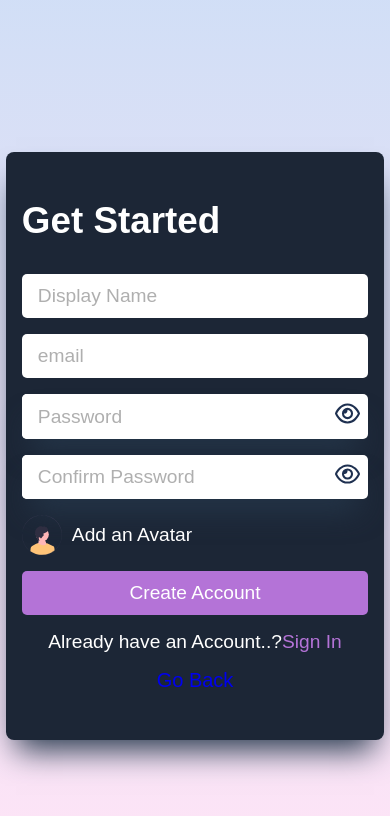
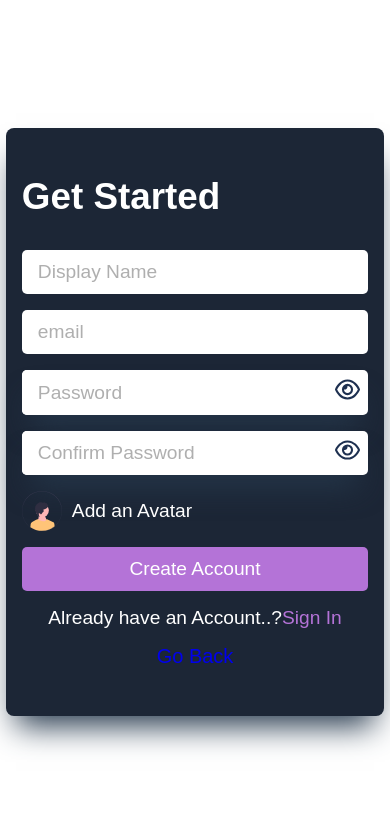
Before and after one commit to roht2103/chat-app, a React (Vite) app: page /signup-page in a window 390 px wide. Shown: the top 816 px of the page. Built offline with nearby package versions, Linux system fonts and the light colour scheme; no server answers; a web font is replaced by a local one.

Commit message:
fixed login and signup page height

```diff
--- a/src/components/login/Login.jsx
+++ b/src/components/login/Login.jsx
@@ -60,7 +60,7 @@ const LoginComponent = () => {
   };
   return (
     <>
-      <div className="body">
+      <div className="cont">
         <section>
           <div>
             <img src={signUpImg} alt="signUp.svg" />
--- a/src/components/signUp/SignUp.css
+++ b/src/components/signUp/SignUp.css
@@ -1,30 +1,27 @@
-.body {
-  /* background-image: linear-gradient(to top, #fbc2eb71 0%, #a6c0ee83 100%); */
+.cont {
   height: 100vh;
-  width: 100%;
-  /* display: flex;
+  width: 100vw;
+  position: fixed;
+  display: flex;
+  align-items: center;
   justify-content: center;
-  align-items: center; */
-  display: grid;
-  place-items: center;
-  /* position: relative; */
 }
-.body section {
-  margin-top: 3rem;
+.cont section {
+  /* margin-top: 3rem; */
   height: fit-content;
   width: 80vw;
   display: flex;
-  position: sticky;
+  /* position: sticky; */
   /* padding: 1 rem; */
   /* min-width: 1000px; */
 }
-.body section div {
+.cont section div {
   box-shadow: rgb(38, 57, 77) 0px 20px 30px -10px;
   height: 100%;
   /* width: 50%; */
   display: flex;
 }
-.body section .login-form {
+.cont section .login-form {
   width: 60%;
   height: auto;
   border-top-right-radius: 8px;
@@ -36,16 +33,16 @@
   justify-content: center;
   gap: 2rem;
 }
-.body section .login-form h1 {
+.cont section .login-form h1 {
   font-size: 2.3rem;
 }
-.body section .login-form form {
+.cont section .login-form form {
   display: flex;
   flex-direction: column;
   gap: 1rem;
   width: 70%;
 }
-.body section .login-form form input {
+.cont section .login-form form input {
   width: 100%;
   padding: 0.7rem 1rem;
   border: 0px;
@@ -55,31 +52,31 @@
   outline: none;
   /* border: 3px solid #b473d7; */
 }
-.body section .login-form form .inputPass {
+.cont section .login-form form .inputPass {
   background-color: white;
   border-radius: 5px;
 }
-.body section .login-form form .avatar {
+.cont section .login-form form .avatar {
   display: flex;
   align-items: center;
   gap: 10px;
   cursor: pointer;
 }
-.body section .login-form form .avatar p {
+.cont section .login-form form .avatar p {
   font-size: 1.2rem;
 }
-.body section .login-form form p {
+.cont section .login-form form p {
   text-align: center;
   font-size: 1.2rem;
 }
-.body section .login-form form p .signInBtn {
+.cont section .login-form form p .signInBtn {
   border: 0px;
   color: #b473d7;
   background-color: #1c2636;
   font-size: 1.2rem;
   cursor: pointer;
 }
-.body section div:nth-child(1) {
+.cont section div:nth-child(1) {
   width: 40%;
   height: auto;
   background-color: #b473d7;
@@ -89,52 +86,52 @@
   justify-content: center;
   align-items: center;
 }
-.body section .login-form form #submit-btn {
+.cont section .login-form form #submit-btn {
   background-color: #b473d7;
   color: white;
   cursor: pointer;
 }
-.body section div:nth-child(1) img {
+.cont section div:nth-child(1) img {
   height: 60%;
 }
 @media (max-width: 1323px) {
-  .body section .login-form form {
+  .cont section .login-form form {
     width: 100%;
   }
 
-  .body section {
+  .cont section {
     /* justify-content: center; */
     /* padding: 5rem 0rem; */
   }
 }
 @media (max-width: 1200px) {
-  .body section .login-form {
+  .cont section .login-form {
     width: 80%;
   }
 }
 @media (max-width: 1120px) {
-  .body section {
+  .cont section {
     width: 90%;
   }
 }
 @media (max-width: 930px) {
-  .body section .login-form {
+  .cont section .login-form {
     width: 90%;
     border-radius: 0.5rem;
   }
-  .body section div:nth-child(1) {
+  .cont section div:nth-child(1) {
     display: none;
   }
-  .body section {
+  .cont section {
     justify-content: center;
     /* margin: 3rem 0rem; */
   }
 }
 @media (max-width: 425px) {
-  .body section {
+  .cont section {
     width: 100%;
   }
-  .body section .login-form {
+  .cont section .login-form {
     width: 97%;
     padding: 3rem 1rem;
   }
--- a/src/components/signUp/SignUp.jsx
+++ b/src/components/signUp/SignUp.jsx
@@ -134,7 +134,7 @@ const SignUpComponent = () => {
 
   return (
     <>
-      <div className="body">
+      <div className="cont">
         <section>
           <div>
             <img src={signUpImg} alt="signUp.svg" />
```
